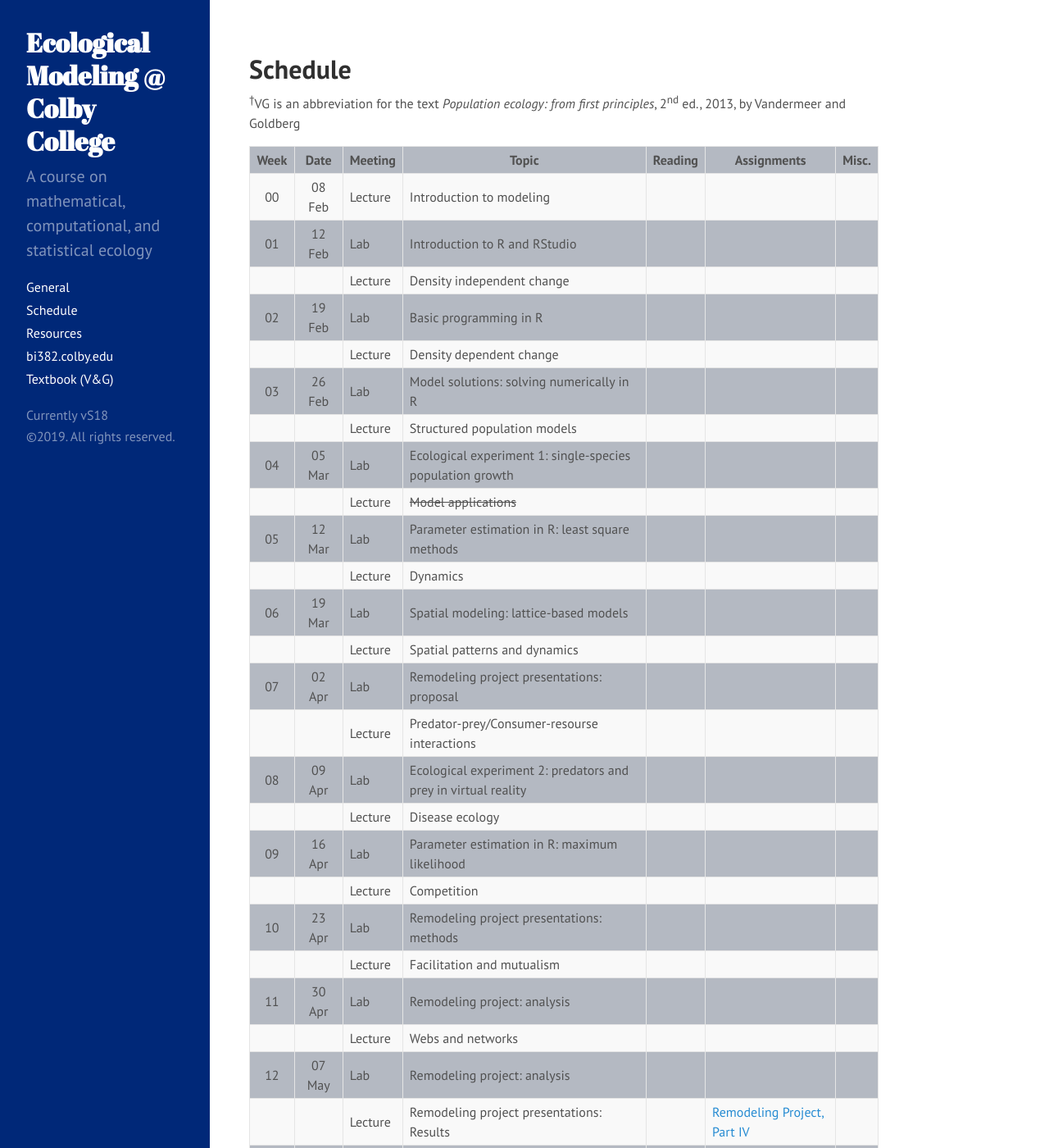
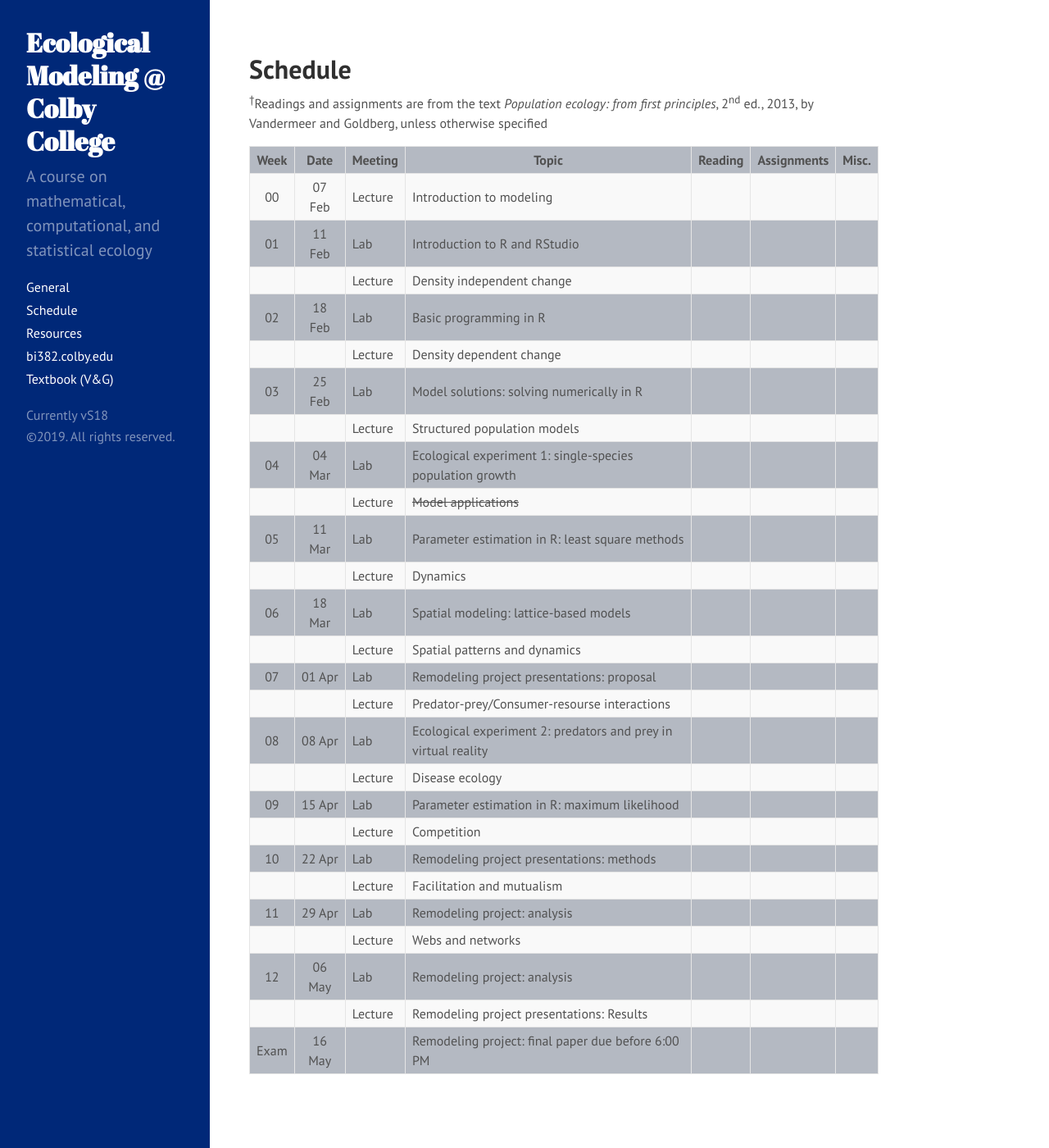
Before and after one commit to davan690/ColbyEcology.github.io, a Jekyll site: the page built from Schedule.md, in a window 1280 px wide and 1400 px high. Shown: the whole window at 82% size. Built offline with Jekyll 4.4.1, drawn with Linux system fonts in a browser that asks for light colours; some of the changed text lies outside the part shown.

Commit message:
update schedule and syllabus and dates

```diff
--- a/Schedule.md
+++ b/Schedule.md
@@ -25,33 +25,33 @@ title: "Schedule"
 }
 </style>
 
-<sup>&#8224;</sup>VG is an abbreviation for the text *Population ecology: from first principles*, 2<sup>nd</sup> ed., 2013, by Vandermeer and Goldberg
+<sup>&#8224;</sup>Readings and assignments are from the text *Population ecology: from first principles*, 2<sup>nd</sup> ed., 2013, by Vandermeer and Goldberg, unless otherwise specified
 
 Week |  Date  | Meeting |     Topic                                                      | Reading           | Assignments | Misc.
 :---:|:------:|---------|----------------------------------------------------------------|-------------------|-------------|
-00   | 08 Feb | Lecture | Introduction to modeling                                       |                   |             |
-01   | 12 Feb |   Lab   | Introduction to R and RStudio                                  |                   |             |
+00   | 07 Feb | Lecture | Introduction to modeling                                       |                   |             |
+01   | 11 Feb |   Lab   | Introduction to R and RStudio                                  |                   |             |
      |        | Lecture | Density independent change                                     |                   |             |
-02   | 19 Feb |   Lab   | Basic programming in R                                         |                   |             |
+02   | 18 Feb |   Lab   | Basic programming in R                                         |                   |             |
      |        | Lecture | Density dependent change                                       |                   |             |
-03   | 26 Feb |   Lab   | Model solutions: solving numerically in R                      |                   |             |
+03   | 25 Feb |   Lab   | Model solutions: solving numerically in R                      |                   |             |
      |        | Lecture | Structured population models                                   |                   |             |
-04   | 05 Mar |   Lab   | Ecological experiment 1: single-species population growth      |                   |             |
+04   | 04 Mar |   Lab   | Ecological experiment 1: single-species population growth      |                   |             |
      |        | Lecture | ~~Model applications~~                                         |                   |             |
-05   | 12 Mar |   Lab   | Parameter estimation in R: least square methods                |                   |             |
+05   | 11 Mar |   Lab   | Parameter estimation in R: least square methods                |                   |             |
      |        | Lecture | Dynamics                                                       |                   |             |
-06   | 19 Mar |   Lab   | Spatial modeling: lattice-based models                         |                   |             |
+06   | 18 Mar |   Lab   | Spatial modeling: lattice-based models                         |                   |             |
      |        | Lecture | Spatial patterns and dynamics                                  |                   |             |
-07   | 02 Apr |   Lab   | Remodeling project presentations: proposal                     |                   |             |
+07   | 01 Apr |   Lab   | Remodeling project presentations: proposal                     |                   |             |
      |        | Lecture | Predator-prey/Consumer-resourse interactions                   |                   |             |
-08   | 09 Apr |   Lab   | Ecological experiment 2: predators and prey in virtual reality |                   |             |
+08   | 08 Apr |   Lab   | Ecological experiment 2: predators and prey in virtual reality |                   |             |
      |        | Lecture | Disease ecology		           	                             |                   |             |
-09   | 16 Apr |   Lab   | Parameter estimation in R: maximum likelihood                  |                   |             |
+09   | 15 Apr |   Lab   | Parameter estimation in R: maximum likelihood                  |                   |             |
      |        | Lecture | Competition  				                                     |                   |             |
-10   | 23 Apr |   Lab   | Remodeling project presentations: methods                      |                   |             |
+10   | 22 Apr |   Lab   | Remodeling project presentations: methods                      |                   |             |
      |        | Lecture | Facilitation and mutualism                                     |                   |             |
-11   | 30 Apr |   Lab   | Remodeling project: analysis                                   |                   |             |
+11   | 29 Apr |   Lab   | Remodeling project: analysis                                   |                   |             |
      |        | Lecture | Webs and networks                        		                 |                   |             |
-12   | 07 May |   Lab   | Remodeling project: analysis                                   |                   |             |
-     |        | Lecture | Remodeling project presentations: Results                      |                     | [Remodeling Project, Part IV](../Assignments/RemodelingProject/RemodelingProject_Results.html){:target="_blank"} |
-Exam | 16 May |         | Remodeling project: final paper due before 6:00 PM             |                     | [Remodeling Project, Part V](../Assignments/RemodelingProject/RemodelingProject_Paper.html){:target="_blank"} |
+12   | 06 May |   Lab   | Remodeling project: analysis                                   |                   |             |
+     |        | Lecture | Remodeling project presentations: Results                      |                   |             |
+Exam | 16 May |         | Remodeling project: final paper due before 6:00 PM             |                   |             |
```
Also changed, not shown: index.md (+1 -1 lines), 4 other files.
